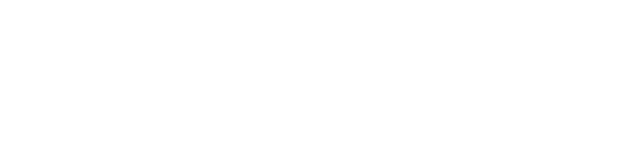
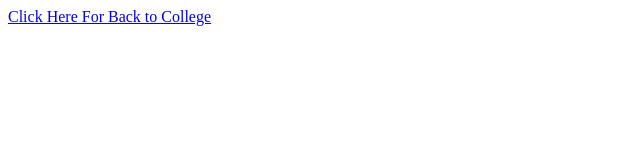
Before and after one commit to kpaul3000/Back-to-College, a plain HTML site: page index.html in a window 1280 px wide. Shown: the whole page, without its empty margins (0-640 px from the left). Drawn offline with Linux system fonts and the light colour scheme.

Commit message:
Update index.html

```diff
--- a/index.html
+++ b/index.html
@@ -1,3 +1,3 @@
 <html>
-  <a href="Back-to-College.pdf" />
+  <p><a href="back-to-college-checklist-2022.pdf">Click Here For Back to College</a></p>
 </html>
```
